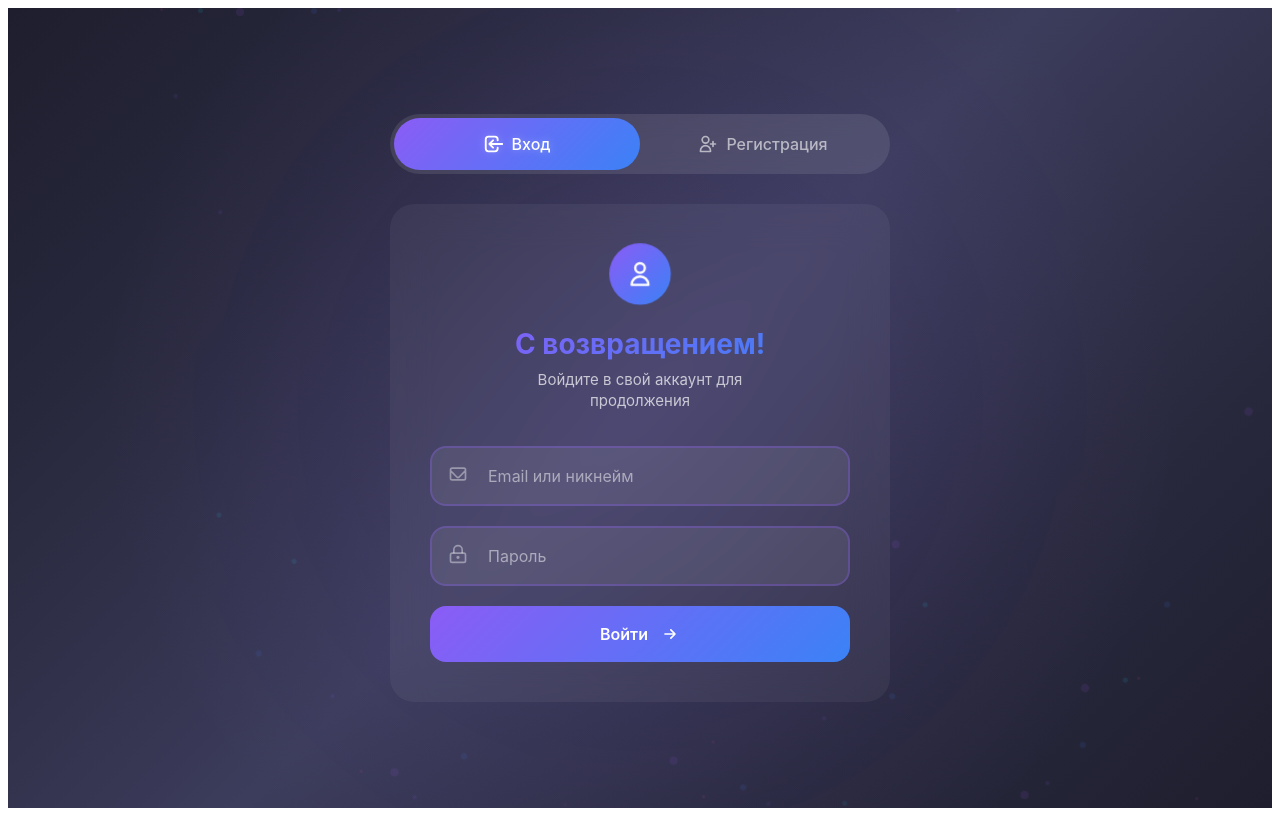
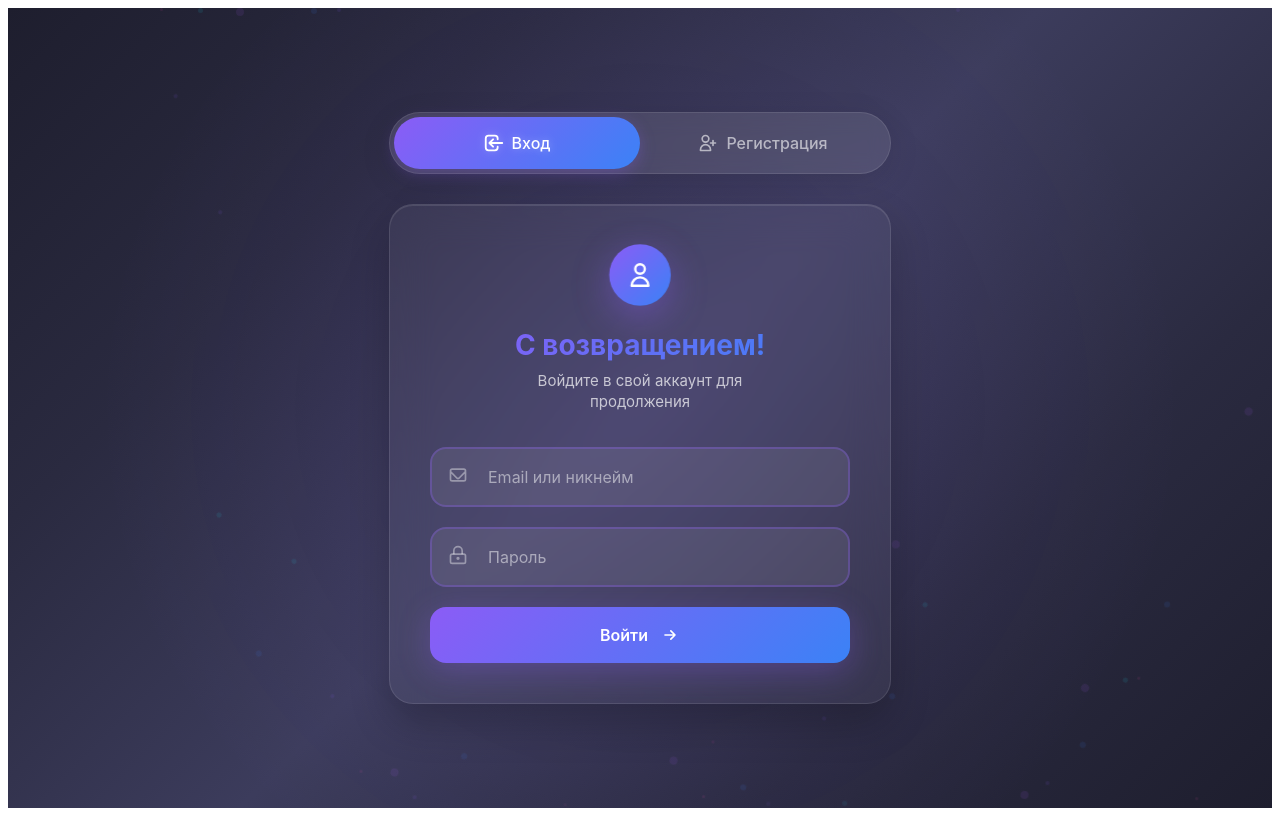
Before and after one commit to bananpedor1488/SocialSpace, a React (Create React App) app in the folder client/: page / in a window 1280 px wide. Built offline with nearby package versions, Linux system fonts and the light colour scheme; no server answers.

Commit message:
Update AuthPage.css

```diff
--- a/client/src/pages/AuthPage.css
+++ b/client/src/pages/AuthPage.css
@@ -26,13 +26,6 @@
   width: auto !important;
   display: block !important;
   gap: 0 !important;
-}
-
-/* Убираем ВСЕ возможные рамки и стили */
-.auth-container * {
-  border: none !important;
-  outline: none !important;
-  box-shadow: none !important;
 }
 
 .auth-container .form-input {
```
